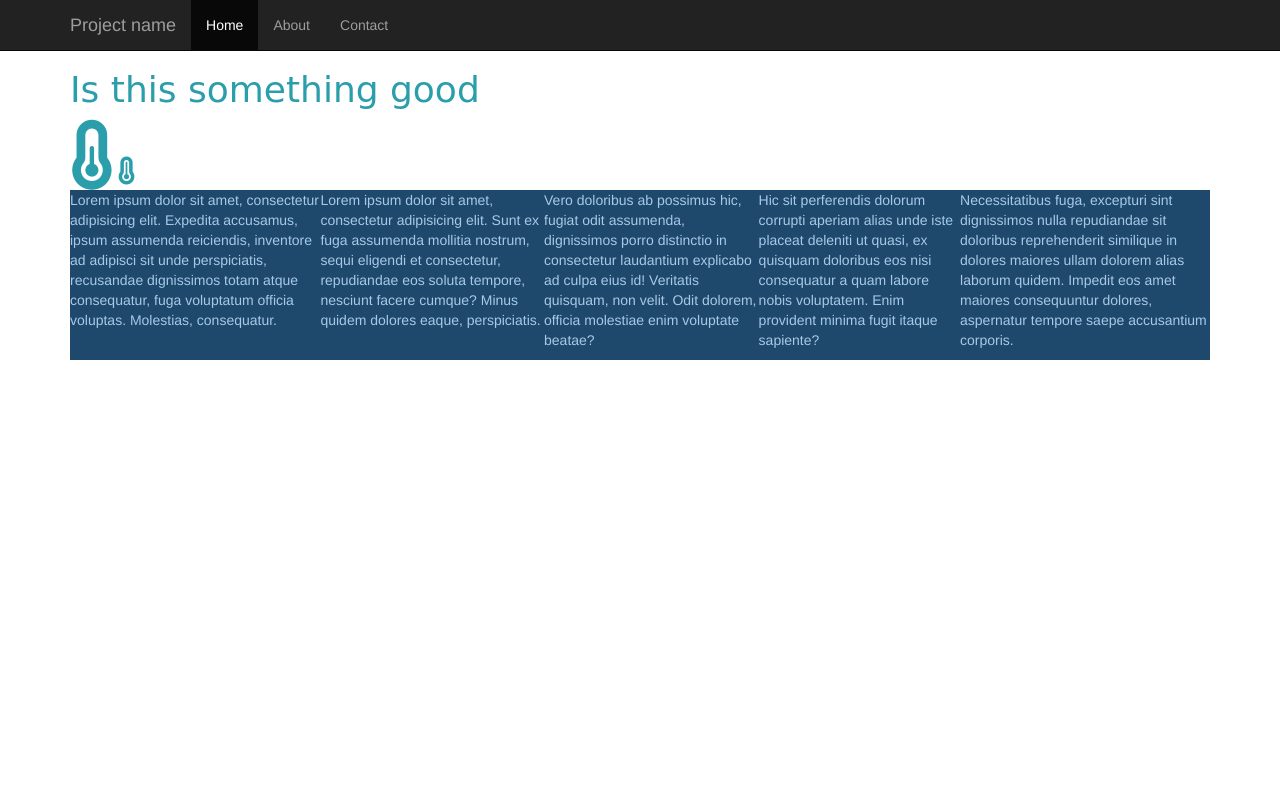
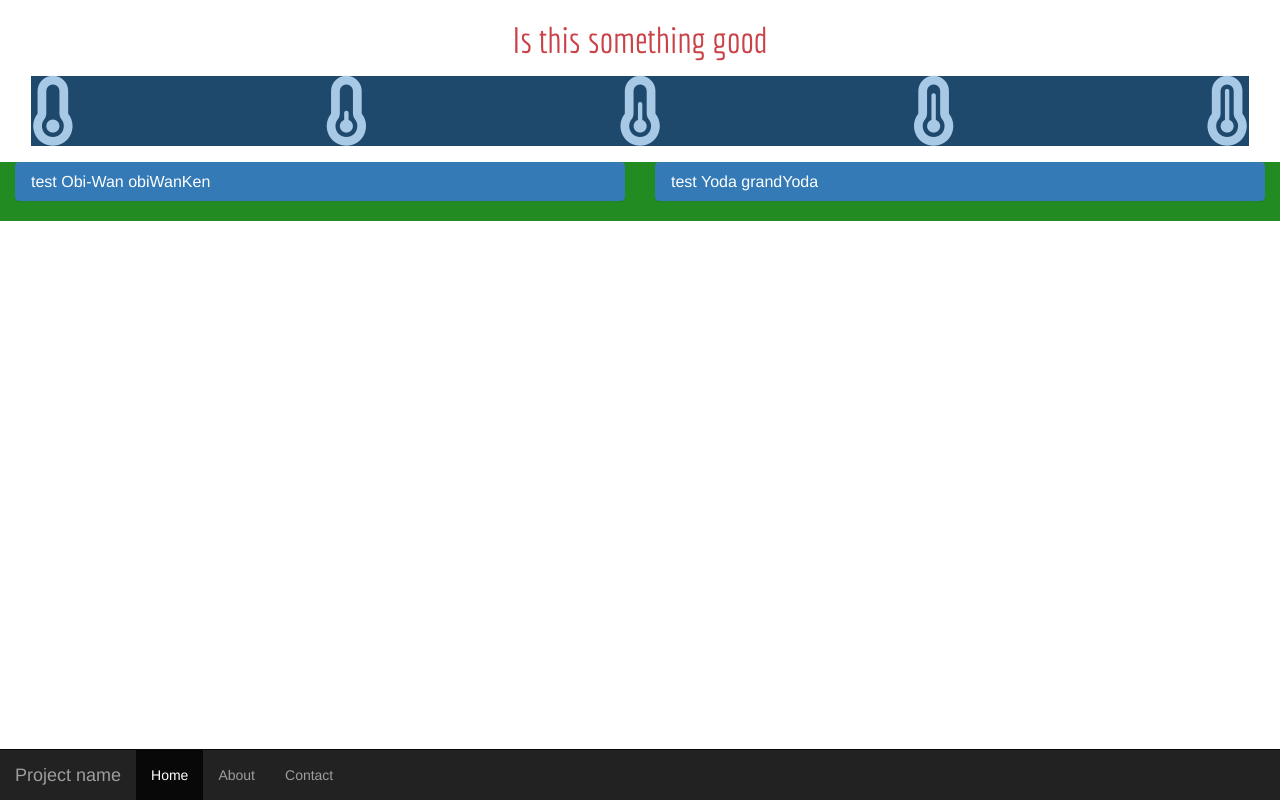
Before and after one commit to AntoineChouin/HorraireCSSF, a website: page index.html in a window 1280 px wide. Drawn offline with nearby package versions, Linux system fonts and the light colour scheme.

Commit message:
Ajout du XL dans Bootstrap
Pour Mieux travailler avec des grosses TV

```diff
--- a/index.html
+++ b/index.html
@@ -5,24 +5,12 @@
   <meta charset="UTF-8">
   <meta name="viewport" content="width=device-width, initial-scale=1.0">
   <meta name="description" content="">
-  <meta name="author" content="">
+  <meta name="author" content="Antoine Chouinard-Brochu">
   <title>Starter Template for Bootstrap 3.3.7</title>
   <link rel="shortcut icon" href="">
   <link rel="stylesheet" href="/node_modules/bootstrap/dist/css/bootstrap.css">
   <link rel="stylesheet" href="node_modules/font-awesome/css/font-awesome.css">
   <link rel="stylesheet" href="css/scssmain.css">
-  <style>
-    body {
-      padding-top: 50px;
-    }
-
-    .starter-template {
-      padding: 40px 15px;
-      text-align: center;
-    }
-
-  </style>
-
   <!--[if IE]>
     <script src="https://cdnjs.cloudflare.com/ajax/libs/html5shiv/3.7.3/html5shiv.min.js"></script>
     <script src="https://cdnjs.cloudflare.com/ajax/libs/respond.js/1.4.2/respond.min.js"></script>
@@ -30,8 +18,8 @@
 </head>
 
 <body>
-  <nav class="navbar navbar-inverse navbar-fixed-top" role="navigation">
-    <div class="container">
+  <nav class="navbar navbar-inverse navbar-fixed-bottom" role="navigation">
+    <div class="container-fluid">
       <div class="navbar-header">
         <button type="button" class="navbar-toggle" data-toggle="collapse" data-target=".navbar-collapse">
           <span class="sr-only">Toggle navigation</span>
@@ -53,25 +41,69 @@
     </div>
   </nav>
 
-  <div class="container">
+  <div class="container-fluid">
     <header>
-      <h1>Is this something good</h1>
-      <section>
+      <h1 class="titre">Is this something good</h1>
+      <section class="content">
+        <i class="fa fa-thermometer-empty fa-5x"></i>
+        <i class="fa fa-thermometer-quarter fa-5x" aria-hidden="true"></i>
         <i class="fa fa-thermometer-half fa-5x" aria-hidden="true"></i>
-        <i class="fa fa-thermometer-full fa-2x" aria-hidden="true"></i>
+        <i class="fa fa-thermometer-three-quarters fa-5x" aria-hidden="true"></i>
+        <i class="fa fa-thermometer-full fa-5x" aria-hidden="true"></i>
       </section>
     </header>
-    <div class="content">
-      <p>Lorem ipsum dolor sit amet, consectetur adipisicing elit. Expedita accusamus, ipsum assumenda reiciendis, inventore ad adipisci sit unde perspiciatis, recusandae dignissimos totam atque consequatur, fuga voluptatum officia voluptas. Molestias, consequatur.</p>
-      <p class="border">Lorem ipsum dolor sit amet, consectetur adipisicing elit. Sunt ex fuga assumenda mollitia nostrum, sequi eligendi et consectetur, repudiandae eos soluta tempore, nesciunt facere cumque? Minus quidem dolores eaque, perspiciatis.</p>
-      <p class="border">Vero doloribus ab possimus hic, fugiat odit assumenda, dignissimos porro distinctio in consectetur laudantium explicabo ad culpa eius id! Veritatis quisquam, non velit. Odit dolorem, officia molestiae enim voluptate beatae?</p>
-      <p class="border">Hic sit perferendis dolorum corrupti aperiam alias unde iste placeat deleniti ut quasi, ex quisquam doloribus eos nisi consequatur a quam labore nobis voluptatem. Enim provident minima fugit itaque sapiente?</p>
-      <p class="border">Necessitatibus fuga, excepturi sint dignissimos nulla repudiandae sit doloribus reprehenderit similique in dolores maiores ullam dolorem alias laborum quidem. Impedit eos amet maiores consequuntur dolores, aspernatur tempore saepe accusantium corporis.</p>
-    </div>
+
   </div>
 
+  <article ng-app="myApp">
+    <div ng-controller="controllerName">
+      <div class="container-fluid">
+        <div class="row">
+          <article class="col-md-6 col-sm-12 col-xs-12" ng-repeat=" jedi in jedis">
+            <div class="panel-group" id="accordion" role="tablist" aria-multiselectable="true">
+              <div class="panel panel-primary">
+                <header class="panel-heading" role="tab" id="headingOne">
+
+                  <a role="button" data-toggle="collapse" data-parent="#accordion" href="#{{jedi.id}}" aria-expanded="true" aria-controls="collapseOne">
+                    <h4 class="panel-title">
+                    test
+         {{jedi.nom.prenom + '  ' +jedi.id}}</h4> </a>
+
+                </header>
+                <div id="{{jedi.id}}" class="panel-collapse collapse collapsing out" role="tabpanel" aria-labelledby="headingOne">
+                  <div class="panel-body">
+                    <ul class="list-group">
+                      <li class="list-group-item">{{jedi.species}}</li>
+                      <li class="list-group-item">{{jedi.gender}}</li>
+                      <li class="list-group-item">{{jedi.physique.grandeur}}</li>
+                      <li class="list-group-item">{{jedi.physique.poids}}</li>
+                      <li class="list-group-item">{{jedi.physique.yeux}}</li>
+                      <li class="list-group-item">{{jedi.physique.cheveu}}</li>
+                      <li class="list-group-item">{{jedi.jedi.rang}}</li>
+                      <li class="list-group-item">{{jedi.jedi.lame}}</li>
+                    </ul>
+                  </div>
+                </div>
+              </div>
+            </div>
+          </article>
+
+        </div>
+      </div>
+
+
+    </div>
+  </article>
+  <script src="node_modules/angular/angular.js"></script>
   <script src="node_modules/jquery/dist/jquery.js"></script>
   <script src="node_modules/bootstrap/dist/js/bootstrap.js"></script>
+  <script src="js/index.js"></script>
+  <script>
+    console.log("Ahah Am I dead?");
+
+  </script>
+
+
 </body>
 
 </html>
--- /dev/null
+++ b/js/index.js
@@ -0,0 +1,48 @@
+var app = angular.module("myApp", []);
+app.controller("controllerName", myConFun);
+myConFun.$inject = ["$scope"];
+
+function myConFun($scope) {
+  $scope.jedis = [{
+    id: "obiWanKen",
+    nom: {
+      prenom: "Obi-Wan",
+      famille: "kenobi"
+    },
+    species: "human",
+    gender: "male",
+    physique: {
+      grandeur: "5'10'",
+      poids: "87kg",
+      yeux: "yeux",
+      cheveu: "brun"
+    },
+    jedi: {
+      rang: "Master",
+      sabre: "blue",
+      lame: "simple"
+    }
+  }, {
+    id: "grandYoda",
+    nom: {
+      prenom: "Yoda",
+    },
+    species: "yoda",
+    gender: "male",
+    physique: {
+      grandeur: "3metres",
+      poids: "300lbs",
+      yeux: "green",
+      cheveu: "blanc"
+    },
+    jedi: {
+      rang: "Grand Master",
+      Sabre: "vert de feu",
+      lame: "simple"
+    }
+  }];
+}
+
+$('#myCollapsible').collapse({
+  toggle: false
+})
--- /dev/null
+++ b/scss/helpers/_mixins.scss
@@ -0,0 +1,11 @@
+/// Mixin printing a linear-gradient
+/// as well as a plain color fallback
+/// and the `-webkit-` prefixed declaration
+/// @access public
+/// @param {Keyword | Angle} $direction - Linear gradient direction
+/// @param {Arglist} $color-stops - List of color-stops composing the gradient
+@mixin linear-gradient($direction, $color-stops...) {
+  background: nth(nth($color-stops, 1), 1);
+  background: -webkit-linear-gradient(legacy-direction($direction), $color-stops);
+  background: linear-gradient($direction, $color-stops);
+}
--- a/scss/scssmain.scss
+++ b/scss/scssmain.scss
@@ -1,20 +1,65 @@
 //@import "variable";
 //@import "normalize";
 @import "variable/variables";
-.container {
+@import "helpers/mixins"; //style pour le style
+body {
+  padding-bottom: 50px;
+}
+.container-fluid {
   border-color: $primary-color;
   color: darken($primary-color, 10%);
-  h1 {
-    width: 100%;
-    font-family: $fontfamily;
+  .titre {
+    //    font-family: $economica,sans-serif;
+    color: $titre-RolCoui;
+    text-align: center;
+  }
+  i.titre {
+    display: inline;
+    direction: ltr;
+    width: 20% !important;
+    //    margin: $margin;
+    //    padding: $margin;
+    border-color: lighten($primary-color, 5%);
+  }
+  h1.titre {
+    color: $titre-RolCoui;
+    font-family: $economica, sans-serif;
   }
   .content {
+    font-family: $oswald;
     display: flex;
     justify-content: space-between;
+    align-content: space-around;
+    flex-flow: row nowrap;
+    align-content: stretch;
+    align-items: flex-start;
     background-color: darken($secondary-color, 25.5%);
     color: lighten($secondary-color, 25.5%);
-    p {
-      align-content: stretch;
+    margin: $margin;
+    .border {
+      border: 1px solid blue;
+    }
+    @media screen and (max-width: $break-medium) {
+      flex-flow: row wrap;
+      justify-content: flex-start;
+      align-content: space-between;
+      margin: $margin;
+      padding: $margin;
+      color: $titre-RolCoui;
     }
   }
 }
+[ng-app^="myApp"] {
+  background-color: forestgreen;
+  a[role="button"] {
+    background-color: $pure-blue;
+    color: lighten( saturate( adjust-hue($pure-blue, 25%), 35%), 50%);
+    width: 5em;
+  }
+  .container-fluid {
+    width: 100%;
+    .panel {
+      @include linear-gradient(hotpink, tomato);
+    }
+  }
+}
--- /dev/null
+++ b/scss/variable/_color.scss
@@ -0,0 +1,4 @@
+$primary-color: #3bbfce;
+$secondary-color: #428bca;
+$titre-RolCoui: #ca4247; //Moderate Red
+$pure-blue: #0080ff; //Pure Blue
--- /dev/null
+++ b/scss/variable/_font.scss
@@ -0,0 +1,5 @@
+@import url('https://fonts.googleapis.com/css?family=Economica|Oswald');
+$fontsafe: sans-serif;
+$economica: "Economica";
+$oswald:'Oswald';
+$font-size: 1em;
--- a/scss/variable/_variables.scss
+++ b/scss/variable/_variables.scss
@@ -1,4 +1,6 @@
-$primary-color: #3bbfce;
-$secondary-color: #428bca;
+@import "color";
+@import "font";
 $margin: 16px;
-$fontfamily: cursive;
+$break-small: 320px;
+$break-medium: 760px;
+$break-large: 1200px;
```
Also changed, not shown: css/scssmain.css, scss/layout/_grid.scss (added).
